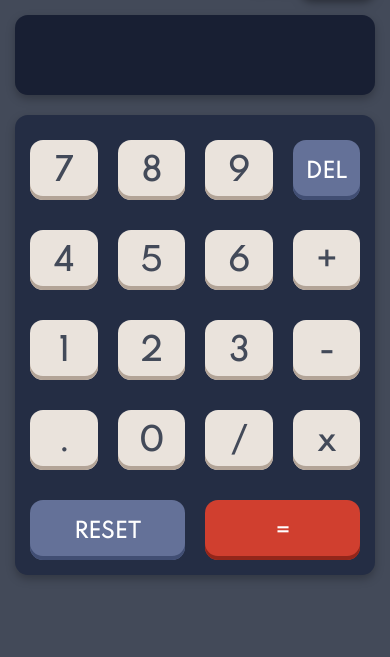
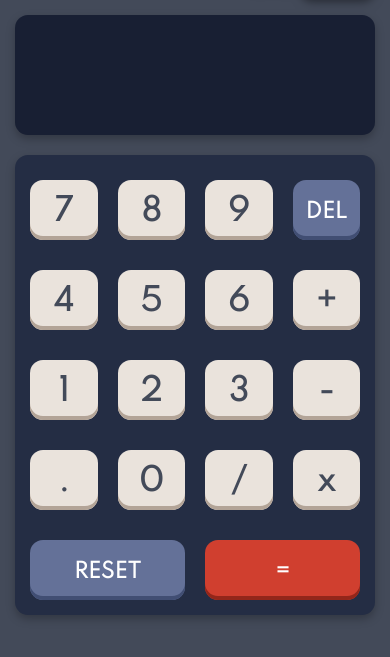
Before and after one commit to BogdanLukic/FirstProject-Calculator, a plain HTML site: page index.html in a window 390 px wide. Shown: the part 99-756 px from the top of the page. Drawn offline with Linux system fonts and the light colour scheme.

Commit message:
Responsive done.

```diff
--- a/css/mainCss.css
+++ b/css/mainCss.css
@@ -130,11 +130,11 @@ p{
 #resultField
 {
 	background-color: var(--resultField);
-	height: 20%;
+	height: 120px;
 	margin-top: 20px;
 	border-radius: 13px;
 	text-align: right;
-	padding: 40px 20px;
+	padding: 20px 20px;
 }
 #result
 {
@@ -143,7 +143,6 @@ p{
 	font-family: 'Spartan';
 	font-weight: bold;
 	font-size: 55px;
-    word-wrap: break-word;
 }
 
 /*
@@ -176,8 +175,6 @@ buttonsField
 	width: 100px;
 	height: 60px;
 	background-color: var(--buttons);
-	/*margin-right: auto;
-	margin-left: auto;*/
 
 	text-align: center;
 
```
